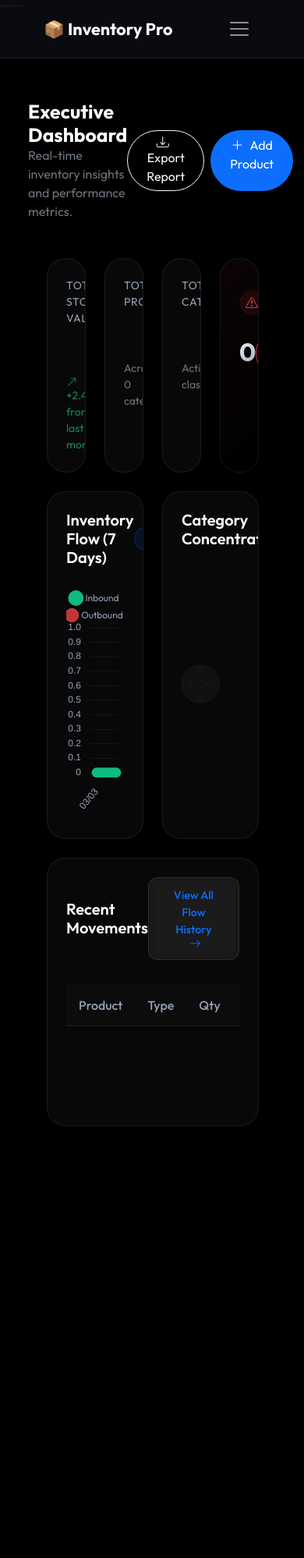
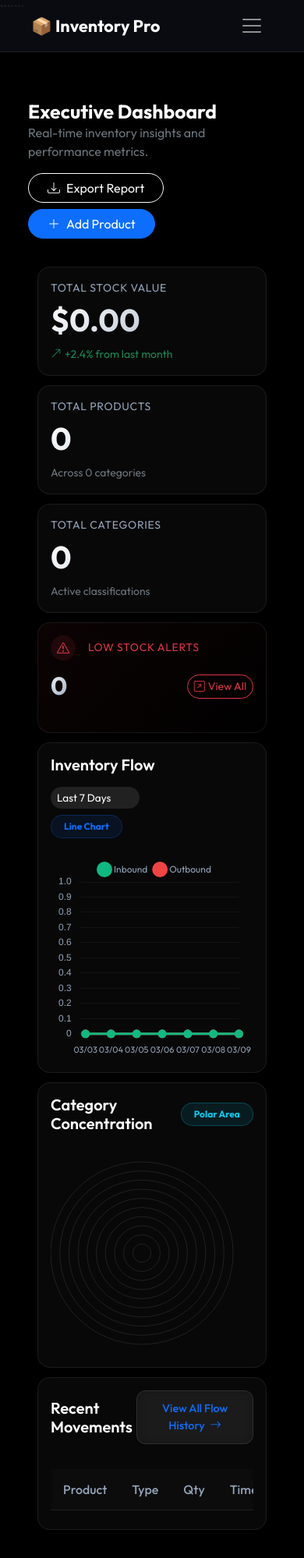
Before and after one commit to captin01/Inventory_App, a Flask app: page /dashboard in a window 390 px wide. Shown: the whole page at 78% size. Before the commit the page ends 1444 px from the top, so only its background shows below. Run offline with Flask 3, Linux system fonts and the light colour scheme; the visitor is signed in with stand-in values (Sample User, id 1); lists and menus that the app fills with data are empty.

Commit message:
Fixing mobile UI

```diff
--- a/app/routes/main.py
+++ b/app/routes/main.py
@@ -1,4 +1,4 @@
-from flask import render_template, session, redirect, url_for
+from flask import render_template, session, redirect, url_for, request
 from datetime import datetime, timedelta
 from sqlalchemy import func, case
 
@@ -47,53 +47,103 @@ def home():
             "timestamp": move.timestamp.strftime("%Y-%m-%d %H:%M") if move.timestamp else "N/A"
         })
 
-    # Get stock movements for last 7 days for chart
-    seven_days_ago = datetime.utcnow() - timedelta(days=7)
-    daily_movements = db.session.query(
-        func.date(StockMovement.timestamp).label('date'),
-        func.sum(case((StockMovement.movement_type == 'IN', StockMovement.quantity), else_=0)).label('inbound'),
-        func.sum(case((StockMovement.movement_type == 'OUT', StockMovement.quantity), else_=0)).label('outbound')
-    ).filter(
-        StockMovement.timestamp >= seven_days_ago
-    ).group_by(
-        func.date(StockMovement.timestamp)
-    ).order_by(
-        func.date(StockMovement.timestamp)
-    ).all()
+    month_filter = request.args.get('month', '0')
+    try:
+        month_filter = int(month_filter)
+    except ValueError:
+        month_filter = 0
 
-    # Prepare chart data
     chart_labels = []
     inbound_data = []
     outbound_data = []
+    today = datetime.utcnow()
+    year = today.year
+    seven_days_ago = today - timedelta(days=7)
 
-    # If no data, provide default empty arrays
-    if not daily_movements:
-        # Generate last 7 days labels
-        for i in range(6, -1, -1):
-            date = datetime.utcnow() - timedelta(days=i)
-            chart_labels.append(date.strftime("%m/%d"))
-            inbound_data.append(0)
-            outbound_data.append(0)
-    else:
+    if 1 <= month_filter <= 12:
+        # Get movements for the selected month in the current year
+        start_date = datetime(year, month_filter, 1)
+        if month_filter == 12:
+            end_date = datetime(year + 1, 1, 1)
+        else:
+            end_date = datetime(year, month_filter + 1, 1)
+
+        days_in_month = (end_date - timedelta(days=1)).day
+
+        daily_movements = db.session.query(
+            func.date(StockMovement.timestamp).label('date'),
+            func.sum(case((StockMovement.movement_type == 'IN', StockMovement.quantity), else_=0)).label('inbound'),
+            func.sum(case((StockMovement.movement_type == 'OUT', StockMovement.quantity), else_=0)).label('outbound')
+        ).filter(
+            StockMovement.timestamp >= start_date,
+            StockMovement.timestamp < end_date
+        ).group_by(
+            func.date(StockMovement.timestamp)
+        ).order_by(
+            func.date(StockMovement.timestamp)
+        ).all()
+
+        movement_lookup = {}
         for day in daily_movements:
-            # Handle possible string return from func.date() (e.g. SQLite returns 'YYYY-MM-DD')
             date_val = day.date
             if isinstance(date_val, str):
                 try:
-                    # Parse YYYY-MM-DD string
                     date_obj = datetime.strptime(date_val, "%Y-%m-%d")
-                    chart_labels.append(date_obj.strftime("%m/%d"))
+                    label = date_obj.strftime("%m/%d")
                 except ValueError:
-                    # Fallback if format is unexpected
-                    chart_labels.append(date_val)
+                    label = date_val
             elif date_val:
-                # It's a date/datetime object
-                chart_labels.append(date_val.strftime("%m/%d"))
+                label = date_val.strftime("%m/%d")
             else:
-                chart_labels.append("")
+                continue
+            movement_lookup[label] = (int(day.inbound or 0), int(day.outbound or 0))
 
-            inbound_data.append(int(day.inbound or 0))
-            outbound_data.append(int(day.outbound or 0))
+        # Generate all days for that month
+        for d in range(1, days_in_month + 1):
+            label = datetime(year, month_filter, d).strftime("%m/%d")
+            chart_labels.append(label)
+            inbound, outbound = movement_lookup.get(label, (0, 0))
+            inbound_data.append(inbound)
+            outbound_data.append(outbound)
+
+    else:
+        # Default: Get stock movements for last 7 days
+        daily_movements = db.session.query(
+            func.date(StockMovement.timestamp).label('date'),
+            func.sum(case((StockMovement.movement_type == 'IN', StockMovement.quantity), else_=0)).label('inbound'),
+            func.sum(case((StockMovement.movement_type == 'OUT', StockMovement.quantity), else_=0)).label('outbound')
+        ).filter(
+            StockMovement.timestamp >= seven_days_ago
+        ).group_by(
+            func.date(StockMovement.timestamp)
+        ).order_by(
+            func.date(StockMovement.timestamp)
+        ).all()
+
+        movement_lookup = {}
+        for day in daily_movements:
+            date_val = day.date
+            if isinstance(date_val, str):
+                try:
+                    date_obj = datetime.strptime(date_val, "%Y-%m-%d")
+                    label = date_obj.strftime("%m/%d")
+                except ValueError:
+                    label = date_val
+            elif date_val:
+                label = date_val.strftime("%m/%d")
+            else:
+                continue
+            movement_lookup[label] = (int(day.inbound or 0), int(day.outbound or 0))
+
+        # Generate all 7 days, newest last
+        for i in range(6, -1, -1):
+            date = today - timedelta(days=i)
+            label = date.strftime("%m/%d")
+            chart_labels.append(label)
+            inbound, outbound = movement_lookup.get(label, (0, 0))
+            inbound_data.append(inbound)
+            outbound_data.append(outbound)
+
 
     # Get category distribution for pie chart
     category_data = db.session.query(
--- a/app/static/css/main.css
+++ b/app/static/css/main.css
@@ -120,6 +120,97 @@ body {
 .bento-item.large {
     grid-column: span 2;
     grid-row: span 2;
+}
+
+/* ===== RESPONSIVE BREAKPOINTS ===== */
+
+/* Medium screens (tablets, 768px–1024px): 2-column grid */
+@media (max-width: 1024px) {
+    .bento-grid {
+        grid-template-columns: repeat(2, 1fr);
+        grid-auto-rows: minmax(140px, auto);
+        gap: 1rem;
+        padding: 1rem;
+    }
+
+    /* Clamp the full-width Recent Movements row to span all 2 cols */
+    .bento-item.wide.tall,
+    .glass-card.bento-item[style*="span 4"] {
+        grid-column: 1 / -1 !important;
+        grid-row: span 1 !important;
+    }
+
+    /* Charts: keep spanning 2 cols, single row */
+    .bento-item.large,
+    .glass-card.bento-item[style*="span 2"] {
+        grid-column: span 2;
+        grid-row: span 1;
+    }
+
+    .chart-container {
+        height: 240px !important;
+    }
+
+    .stat-value {
+        font-size: 2rem;
+    }
+}
+
+/* Small screens (phones, <768px): single-column layout */
+@media (max-width: 767px) {
+    .bento-grid {
+        grid-template-columns: 1fr;
+        grid-auto-rows: auto;
+        gap: 0.75rem;
+        padding: 0.75rem;
+    }
+
+    /* All bento items collapse to full-width single column */
+    .bento-item,
+    .bento-item.wide,
+    .bento-item.large,
+    .bento-item.tall,
+    .bento-item.wide.tall,
+    .glass-card.bento-item[style*="span 2"],
+    .glass-card.bento-item[style*="span 4"] {
+        grid-column: 1 / -1 !important;
+        grid-row: span 1 !important;
+    }
+
+    .glass-card {
+        padding: 1rem;
+        border-radius: 16px;
+    }
+
+    .stat-value {
+        font-size: 1.75rem;
+    }
+
+    .stat-label {
+        font-size: 0.75rem;
+    }
+
+    /* Shrink charts on mobile — keep them tall enough to be readable */
+    .chart-container {
+        height: 260px !important;
+    }
+
+    /* Ensure canvas fills its container */
+    .chart-container canvas {
+        display: block;
+        width: 100% !important;
+        height: 100% !important;
+    }
+
+    /* Navbar: tighter padding on small screens */
+    .navbar {
+        padding: 0.75rem 1rem;
+    }
+
+    /* Dashboard header action buttons: allow wrapping but NOT stretching */
+    .dashboard-actions .btn {
+        flex: 0 0 auto;
+    }
 }
 
 /* Stats */
--- a/app/templates/pages/dashboard.html
+++ b/app/templates/pages/dashboard.html
@@ -4,12 +4,12 @@
 
 {% block content %}
 <div class="container-fluid px-4 animate-fade-in">
-    <div class="d-flex justify-content-between align-items-center mb-4">
+    <div class="d-flex flex-wrap justify-content-between align-items-center mb-4 gap-3">
         <div>
             <h1 class="fw-bold h2 mb-0">Executive Dashboard</h1>
             <p class="text-secondary mb-0">Real-time inventory insights and performance metrics.</p>
         </div>
-        <div class="d-flex gap-2">
+        <div class="d-flex flex-wrap gap-2 dashboard-actions">
             <a href="{{ url_for('stock.export_movements') }}" class="btn btn-outline-light rounded-pill px-4">
                 <i class="bi bi-download me-2"></i>Export Report
             </a>
@@ -20,7 +20,7 @@
     </div>
 
     <!-- Bento Grid -->
-    <div class="bento-grid" style="grid-template-columns: repeat(4, 1fr);">
+    <div class="bento-grid">
 
         <!-- Top Row: Key Metrics -->
         <div class="glass-card bento-item">
@@ -45,18 +45,20 @@
 
         <div class="glass-card bento-item {% if metrics.low_stock > 0 %}border-danger{% endif %}" style="background: linear-gradient(135deg, rgba(239, 68, 68, 0.05) 0%, rgba(239, 68, 68, 0) 100%);">
             <div class="d-flex align-items-center mb-2">
-                <div class="rounded-circle bg-danger bg-opacity-10 p-2 me-3">
+                <div class="rounded-circle bg-danger bg-opacity-10 p-2 me-3 flex-shrink-0">
                     <i class="bi bi-exclamation-triangle text-danger"></i>
                 </div>
                 <div class="stat-label text-danger">Low Stock Alerts</div>
             </div>
-            <div class="d-flex justify-content-between align-items-end mb-3">
+            <div class="d-flex align-items-center justify-content-between mb-3">
                 <div class="stat-value text-danger" style="font-size: 2rem;">{{ metrics.low_stock }}</div>
-                <a href="{{ url_for('product.list_products') }}?low_stock=true" class="btn btn-sm btn-outline-danger rounded-pill">View All</a>
+                <a href="{{ url_for('product.list_products') }}?low_stock=true"
+                   class="btn btn-sm btn-outline-danger rounded-pill flex-shrink-0">
+                    <i class="bi bi-arrow-up-right-square me-1"></i>View All
+                </a>
             </div>
-
             {% if metrics.recent_low_stock %}
-            <div class="small fw-medium text-danger mb-1"><i class="bi bi-graph-down-arrow"></i> Fast dropping:</div>
+            <div class="small fw-medium text-danger mb-1"><i class="bi bi-graph-down-arrow me-1"></i>Fast dropping:</div>
             <div class="small text-secondary text-truncate">
                 {% for item in metrics.recent_low_stock[:2] %}
                 {{ item.name }} ({{ item.quantity }}){% if not loop.last %}, {% endif %}
@@ -67,12 +69,31 @@
 
         <!-- Middle Row: Charts -->
         <div class="glass-card bento-item large" style="grid-column: span 2;">
-            <div class="d-flex justify-content-between align-items-center mb-4">
-                <h3 class="h5 mb-0 fw-semibold">Inventory Flow (7 Days)</h3>
-                <span class="badge bg-primary bg-opacity-10 text-primary border border-primary border-opacity-25 rounded-pill px-3 py-2">Mixed View</span>
+            <div class="d-flex flex-wrap justify-content-between align-items-center mb-4 gap-2">
+                <div class="d-flex align-items-center gap-3 flex-wrap">
+                    <h3 class="h5 mb-0 fw-semibold">Inventory Flow</h3>
+                    <select class="form-select form-select-sm rounded-pill text-white border-0"
+                            style="background: rgba(255,255,255,0.1); width: auto; font-size: 0.85rem;"
+                            onchange="window.location.href='{{ url_for('main.home') }}?month=' + this.value">
+                        <option value="0" class="text-dark" {% if request.args.get('month', '0') == '0' %}selected{% endif %}>Last 7 Days</option>
+                        <option value="1" class="text-dark" {% if request.args.get('month') == '1' %}selected{% endif %}>January</option>
+                        <option value="2" class="text-dark" {% if request.args.get('month') == '2' %}selected{% endif %}>February</option>
+                        <option value="3" class="text-dark" {% if request.args.get('month') == '3' %}selected{% endif %}>March</option>
+                        <option value="4" class="text-dark" {% if request.args.get('month') == '4' %}selected{% endif %}>April</option>
+                        <option value="5" class="text-dark" {% if request.args.get('month') == '5' %}selected{% endif %}>May</option>
+                        <option value="6" class="text-dark" {% if request.args.get('month') == '6' %}selected{% endif %}>June</option>
+                        <option value="7" class="text-dark" {% if request.args.get('month') == '7' %}selected{% endif %}>July</option>
+                        <option value="8" class="text-dark" {% if request.args.get('month') == '8' %}selected{% endif %}>August</option>
+                        <option value="9" class="text-dark" {% if request.args.get('month') == '9' %}selected{% endif %}>September</option>
+                        <option value="10" class="text-dark" {% if request.args.get('month') == '10' %}selected{% endif %}>October</option>
+                        <option value="11" class="text-dark" {% if request.args.get('month') == '11' %}selected{% endif %}>November</option>
+                        <option value="12" class="text-dark" {% if request.args.get('month') == '12' %}selected{% endif %}>December</option>
+                    </select>
+                </div>
+                <span class="badge bg-primary bg-opacity-10 text-primary border border-primary border-opacity-25 rounded-pill px-3 py-2">Line Chart</span>
             </div>
-            <div style="height: 300px;">
-                <canvas id="movementsChart"></canvas>
+            <div class="chart-container" style="position:relative; width:100%; min-height:200px; height:280px;">
+                <canvas id="movementsChart" style="display:block;"></canvas>
             </div>
         </div>
 
@@ -81,7 +102,7 @@
                 <h3 class="h5 mb-0 fw-semibold">Category Concentration</h3>
                 <span class="badge bg-info bg-opacity-10 text-info border border-info border-opacity-25 rounded-pill px-3 py-2">Polar Area</span>
             </div>
-            <div style="height: 300px; display: flex; justify-content: center; align-items: center;">
+            <div class="chart-container" style="height: 280px; display: flex; justify-content: center; align-items: center;">
                 <canvas id="categoryChart"></canvas>
             </div>
         </div>
@@ -121,20 +142,23 @@
 </div>
 
 <script>
-    // Stock Movements Mixed Chart
+    // Stock Movements Line Chart
     const ctxMovements = document.getElementById('movementsChart').getContext('2d');
     new Chart(ctxMovements, {
-        type: 'bar', // Base type
+        type: 'line', // Base type
         data: {
             labels: JSON.parse('{{ metrics.chart_labels|tojson|safe }}'),
             datasets: [{
-                type: 'bar', // Outbound as bars
+                type: 'line', // Outbound as a smooth line
                 label: 'Outbound',
                 data: JSON.parse('{{ metrics.outbound_data|tojson|safe }}'),
-                backgroundColor: 'rgba(239, 68, 68, 0.8)',
                 borderColor: '#ef4444',
-                borderWidth: 1,
-                borderRadius: 4,
+                backgroundColor: 'rgba(239, 68, 68, 0.1)',
+                fill: true,
+                tension: 0.4,
+                borderWidth: 3,
+                pointRadius: 4,
+                pointBackgroundColor: '#ef4444',
                 order: 2
             }, {
                 type: 'line', // Inbound as a smooth line
@@ -145,7 +169,7 @@
                 fill: true,
                 tension: 0.4,
                 borderWidth: 3,
-                pointRadius: 5,
+                pointRadius: 4,
                 pointBackgroundColor: '#10b981',
                 order: 1
             }]
@@ -180,7 +204,13 @@
                 },
                 x: {
                     grid: { display: false, drawBorder: false },
-                    ticks: { color: '#94a3b8', padding: 10 }
+                    ticks: {
+                        color: '#94a3b8',
+                        padding: 6,
+                        autoSkip: true,
+                        maxRotation: 45,
+                        font: { family: 'Outfit', size: 11 }
+                    }
                 }
             }
         }
```
Also changed, not shown: generate_future_data.py (added, +76 -0 lines).
